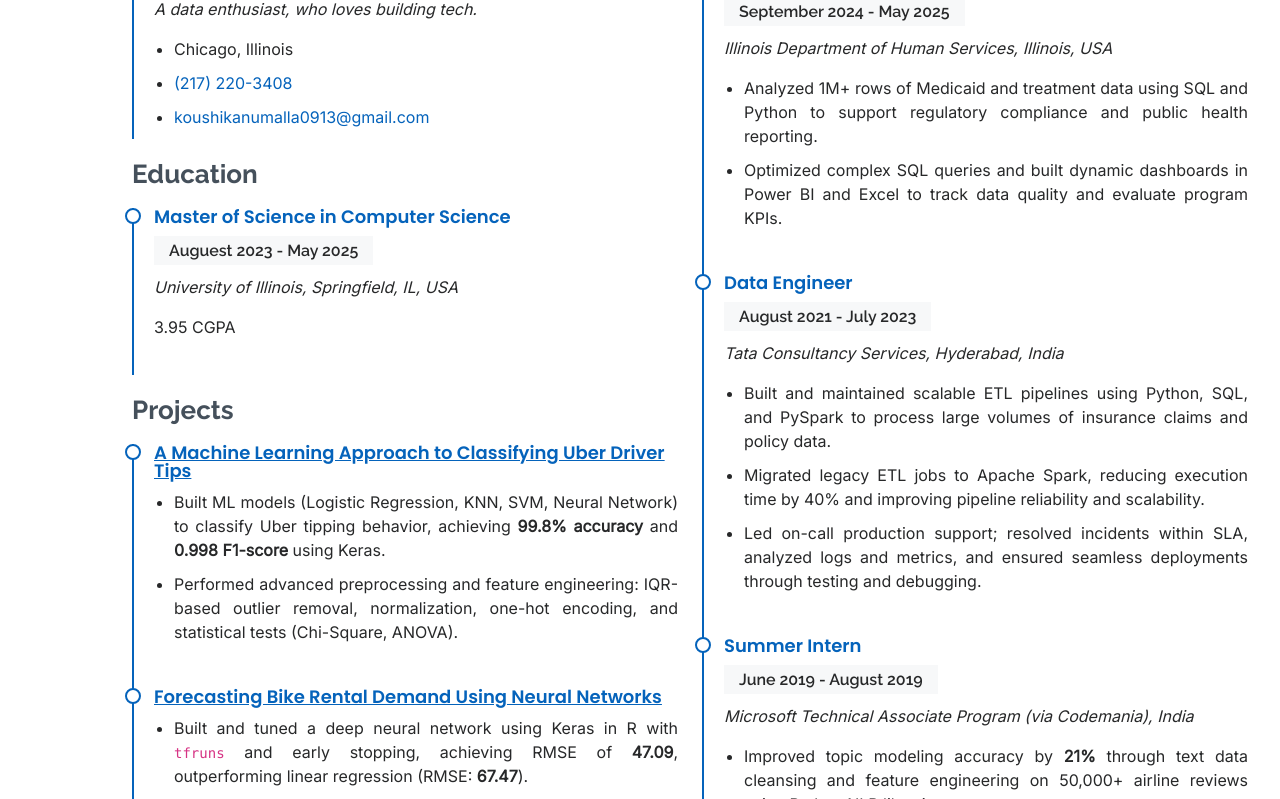
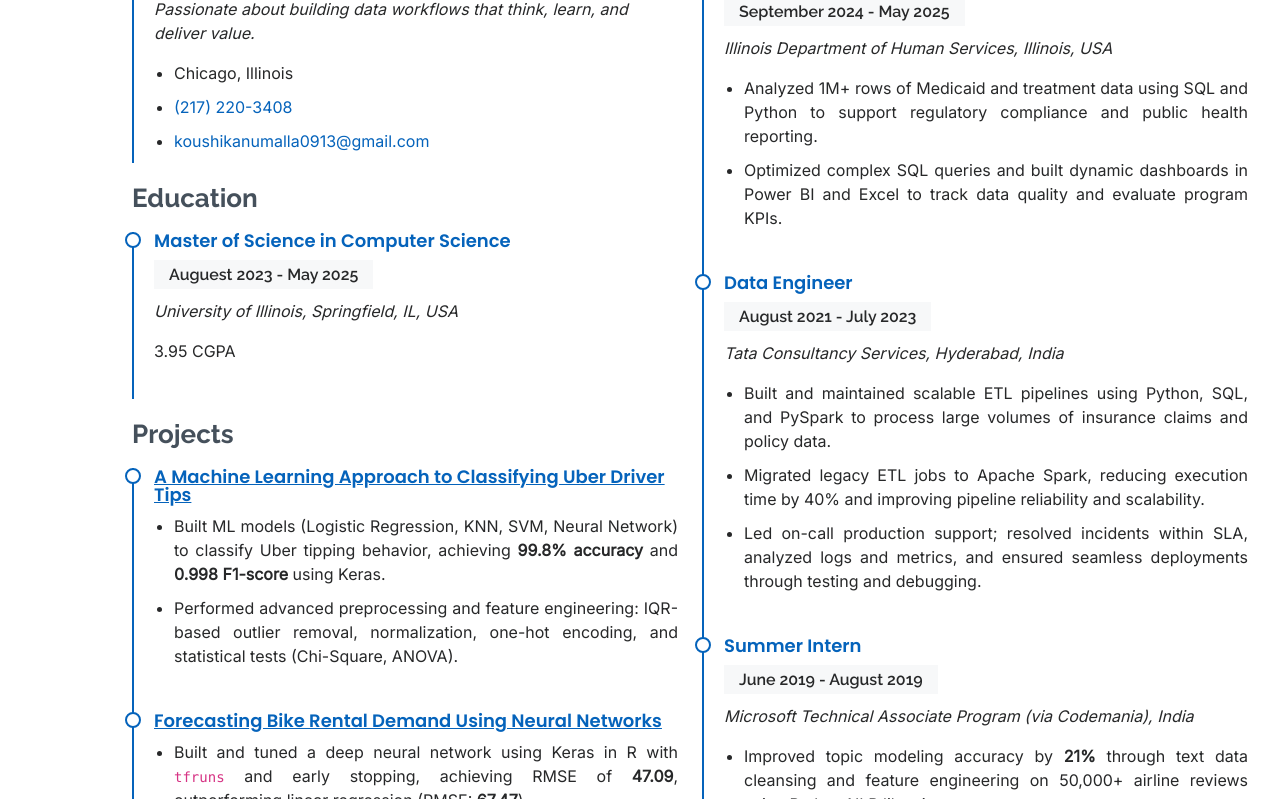
Before and after one commit to koushikanumalla0913/My-Portfolio, a plain HTML site: page index.html in a window 1280 px wide. Shown: the part 2692-3491 px from the top of the page. Drawn offline with Linux system fonts and the light colour scheme.

Commit message:
Updated portfolio with new changes

```diff
--- a/index.html
+++ b/index.html
@@ -218,7 +218,7 @@
             <h3 class="resume-title">Summary</h3>
             <div class="resume-item pb-0">
               <h4>Koushik Anumalla</h4>
-              <p><em>A data enthusiast, who loves building tech.</em></p>
+              <p><em>Passionate about building data workflows that think, learn, and deliver value.</em></p>
               <ul>
                 <li>Chicago, Illinois</li>
                 <li><a href="tel:551-344-8035">(217) 220-3408</a></li>
```
